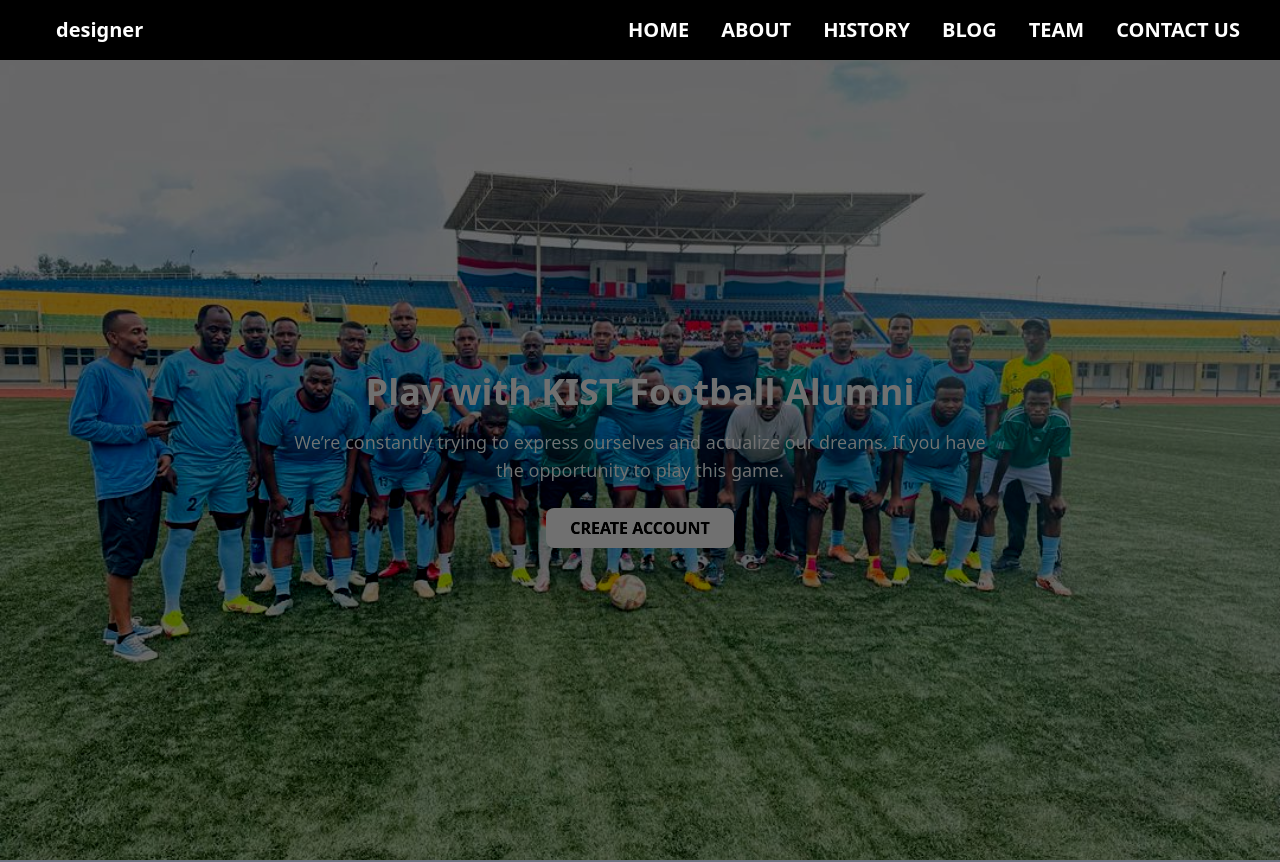
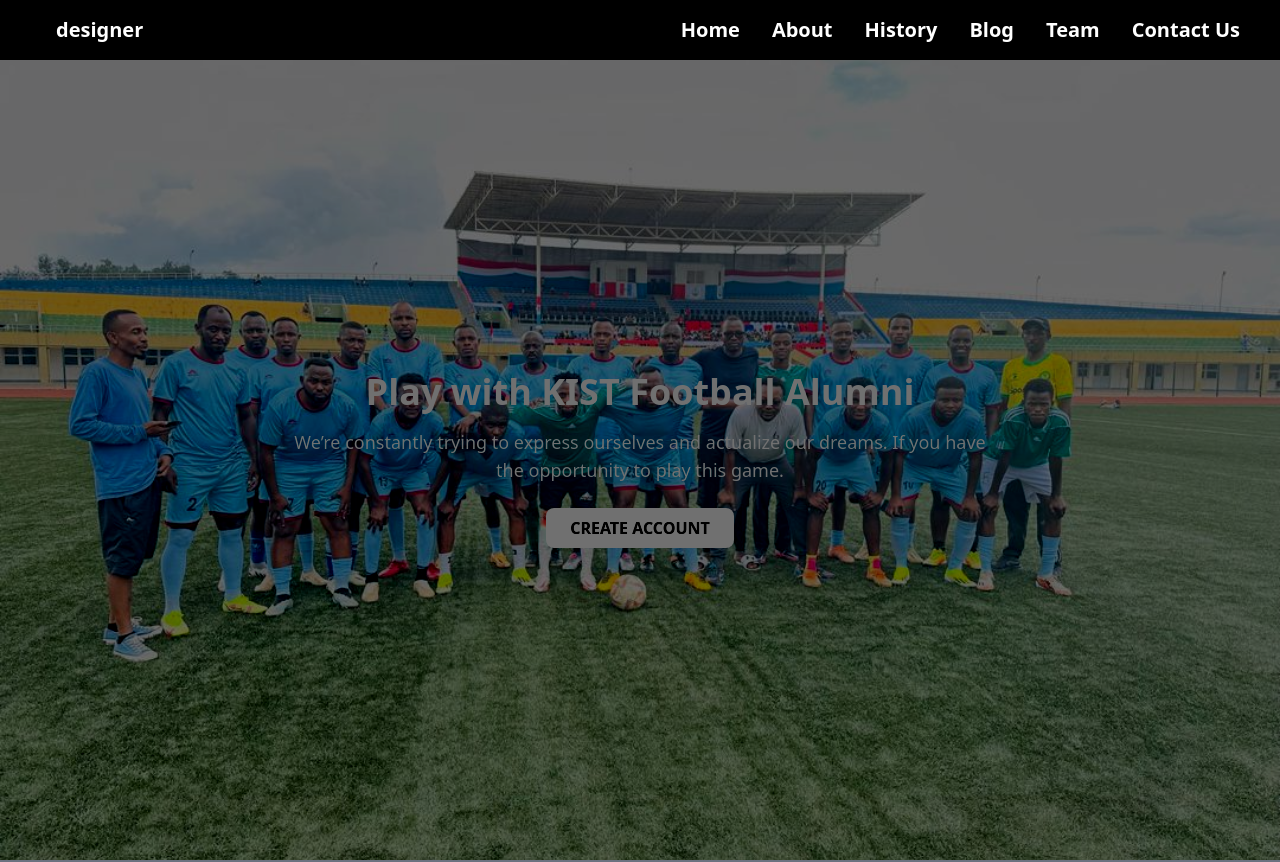
Before and after one commit to Habihirwe/Alumni-football-fn, a React (Vite) app in the folder my-app/: page / in a window 1280 px wide. Shown: the top 862 px of the page. Built offline with nearby package versions, Linux system fonts and the light colour scheme; a web font is replaced by a local one.

Commit message:
changed navbar to small letter

```diff
--- a/my-app/src/components/Navbar.jsx
+++ b/my-app/src/components/Navbar.jsx
@@ -4,12 +4,12 @@
 function Navbar() {
   const [open, setOpen] = useState(false);
   const Links = [
-    { name: 'HOME', link: '/' },
-    { name: 'ABOUT', link: '/about' },
-    { name: 'HISTORY', link: '/history' },
-    { name: 'BLOG', link: '/blog' },
-    { name: 'TEAM', link: '/team' },
-    { name: 'CONTACT US', link: '/contact' }
+    { name: 'Home', link: '/' },
+    { name: 'About', link: '/about' },
+    { name: 'History', link: '/history' },
+    { name: 'Blog', link: '/blog' },
+    { name: 'Team', link: '/team' },
+    { name: 'Contact Us', link: '/contact' }
 
   ];
   return (
```
